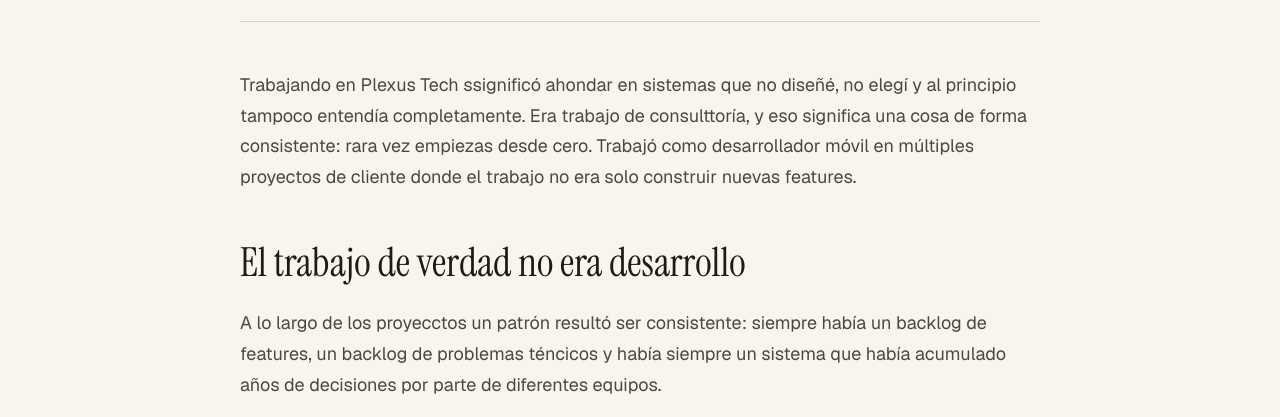
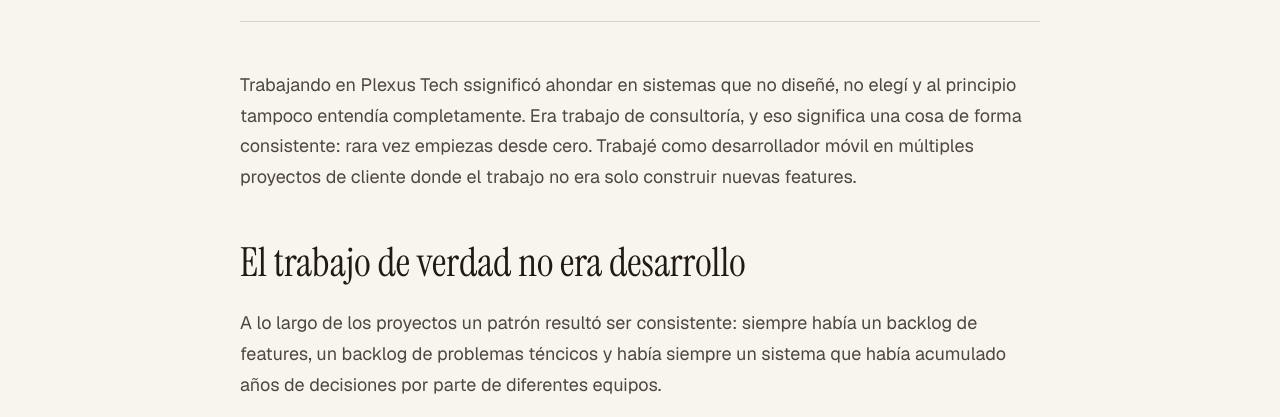
Before and after one commit to GCuetaraF/gcuetaraf.github.io, an Eleventy site: page src/blog/plexus-tech-consulting/es.md in a window 1280 px wide. Shown: the part 383-800 px from the top of the page. Built offline with nearby package versions, Linux system fonts and the light colour scheme; Eleventy itself is replaced by a stand-in of ours; files that its build step writes are made by us from their sources.

Commit message:
fix: fixed typo in article

```diff
--- a/src/blog/plexus-tech-consulting/es.md
+++ b/src/blog/plexus-tech-consulting/es.md
@@ -7,11 +7,11 @@ thumb:
   base: https://images.pexels.com/photos/1181263/pexels-photo-1181263.jpeg
 ---
 
-Trabajando en Plexus Tech ssignificó ahondar en sistemas que no diseñé, no elegí y al principio tampoco entendía completamente. Era trabajo de consulttoría, y eso significa una cosa de forma consistente: rara vez empiezas desde cero. Trabajó como desarrollador móvil en múltiples proyectos de cliente donde el trabajo no era solo construir nuevas features.
+Trabajando en Plexus Tech ssignificó ahondar en sistemas que no diseñé, no elegí y al principio tampoco entendía completamente. Era trabajo de consultoría, y eso significa una cosa de forma consistente: rara vez empiezas desde cero. Trabajé como desarrollador móvil en múltiples proyectos de cliente donde el trabajo no era solo construir nuevas features.
 
 ## El trabajo de verdad no era desarrollo
 
-A lo largo de los proyecctos un patrón resultó ser consistente: siempre había un backlog de features, un backlog de problemas téncicos y había siempre un sistema que había acumulado años de decisiones por parte de diferentes equipos.
+A lo largo de los proyectos un patrón resultó ser consistente: siempre había un backlog de features, un backlog de problemas téncicos y había siempre un sistema que había acumulado años de decisiones por parte de diferentes equipos.
 
 ## App móvil de e-commerce: Cuando la escala resulta en problemas de rendimiento
 
```
